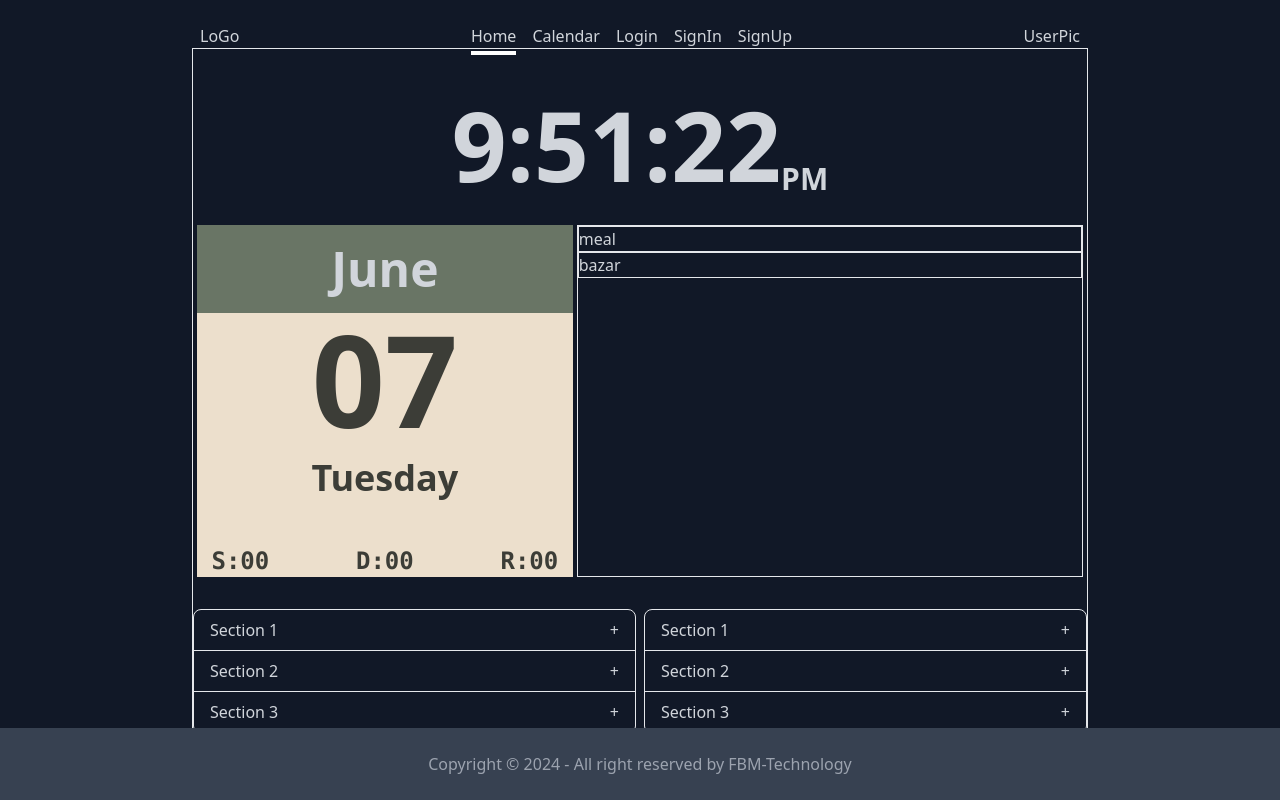
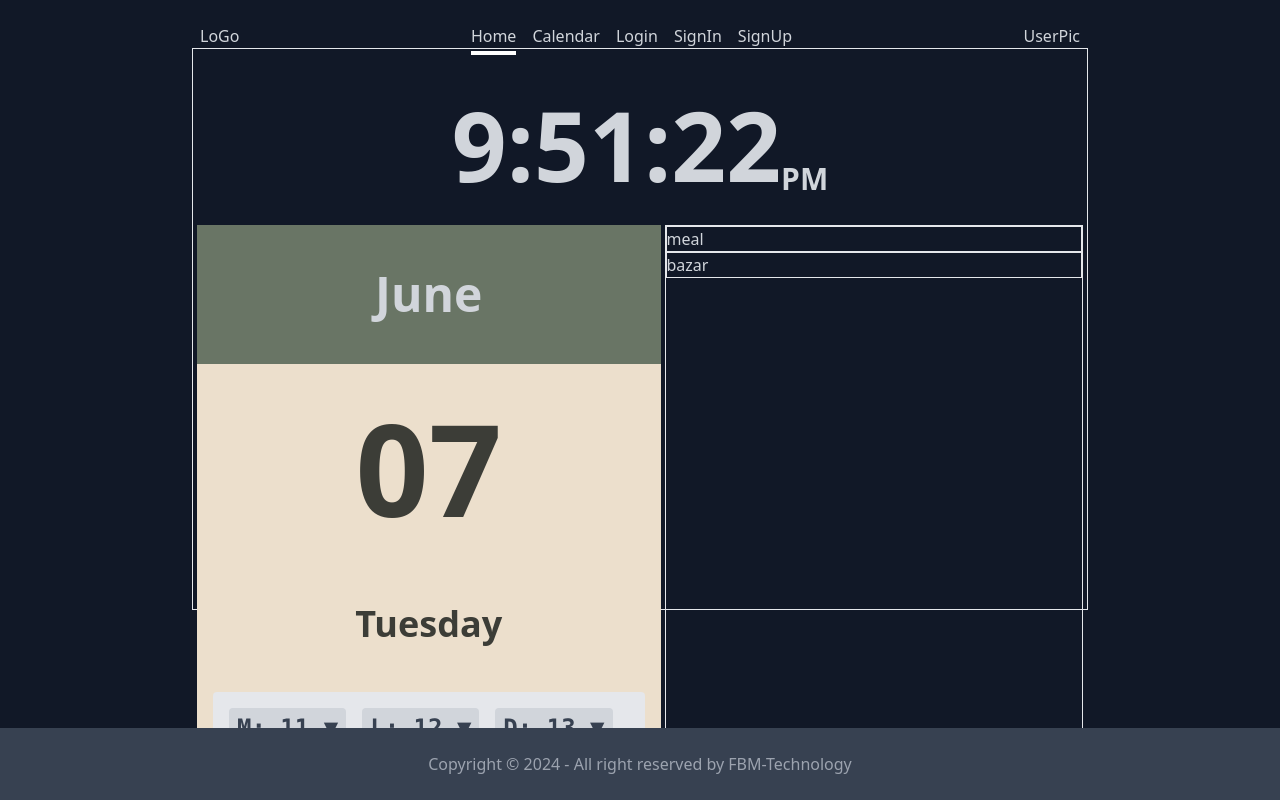
Before and after one commit to farhad-fbm/MessManagement, a React (Vite) app: page / in a window 1280 px wide. Built offline with nearby package versions, Linux system fonts and the light colour scheme.

Commit message:
added drop down

```diff
--- a/src/Root.jsx
+++ b/src/Root.jsx
@@ -2,13 +2,11 @@
 import { Outlet } from 'react-router-dom';
 import { Navbar } from './components/navbar/Navbar';
 import { Footer } from './components/footer/Footer';
-import { ModalComp } from './components/modal/Modal';
 export const Root = () => {
   return (
     <div className='bg-gray-900  text-gray-300 min-h-screen'>
       <Navbar />
       <div className="max-w-4xl mx-auto border"> <Outlet /></div>
-      <ModalComp />
       <div className="absolute bottom-0 w-full"><Footer /></div>
     </div>
   )
--- a/src/components/auth/Login.jsx
+++ b/src/components/auth/Login.jsx
@@ -1,6 +1,11 @@
+import MealTracker from "../dropDown/MealsDropDown"
 
 export const Login = () => {
   return (
-    <div>Login</div>
+    <div>
+      Login
+      <MealTracker />
+
+    </div>
   )
 }
--- a/src/components/dayCard/DayCard.jsx
+++ b/src/components/dayCard/DayCard.jsx
@@ -1,3 +1,4 @@
+import MealTracker from "../dropDown/MealsDropDown"
 
 export const DayCard = () => {
   return (
@@ -7,7 +8,7 @@ export const DayCard = () => {
         <div className=" grid place-items-center text-9xl font-extrabold">07</div>
         <div className=" grid place-items-center text-4xl font-semibold">Tuesday</div>
         <div className=" flex items-end text-2xl font-semibold">
-          <pre> S:00      D:00      R:00 </pre>
+          <MealTracker />
         </div>
       </div>
     </div>
--- /dev/null
+++ b/src/components/dropDown/MealsDropDown.jsx
@@ -0,0 +1,80 @@
+
+import { Dinner, Lunch, Morning } from "./onMeals";
+import { useState, useEffect, useRef } from "react";
+
+const MealDropdown = ({ id, mealData, isOpen, onClick }) => {
+  const dropdownRef = useRef(null);
+
+  useEffect(() => {
+    const handleClickOutside = (event) => {
+      if (dropdownRef.current && !dropdownRef.current.contains(event.target)) {
+        onClick(null);
+      }
+    };
+
+    document.addEventListener("mousedown", handleClickOutside);
+    return () => document.removeEventListener("mousedown", handleClickOutside);
+  }, [onClick]);
+
+  return (
+    <div ref={dropdownRef} className="relative inline-block mr-4">
+      <button
+        className="bg-gray-300 text-gray-700 py-1 px-2 rounded inline-flex items-center"
+        onClick={() => onClick(id)}
+      >
+        {id}: {mealData.length} {isOpen ? "▲" : "▼"}
+      </button>
+      {isOpen && (
+        <div
+          ref={dropdownRef}
+          className="fixed inset-0 flex items-center justify-center bg-black bg-opacity-50"
+        >
+          <div className="bg-white border rounded shadow-lg p-4 w-48">
+            {mealData.map(({ id, name, meal }) => (
+              <div key={id} className="px-4 py-2 text-gray-800">
+                {name}: {meal}
+              </div>
+            ))}
+          </div>
+        </div>
+      )}
+    </div>
+  );
+};
+
+const MealTracker = () => {
+  const [openDropdown, setOpenDropdown] = useState(null);
+
+  const handleDropdownClick = (dropdownId) => {
+    setOpenDropdown((prevDropdown) =>
+      prevDropdown === dropdownId ? null : dropdownId
+    );
+  };
+
+  return (
+    <div className="p-4">
+      <pre className="bg-gray-200 p-4 rounded">
+        <MealDropdown
+          id="M"
+          mealData={Morning}
+          isOpen={openDropdown === "M"}
+          onClick={handleDropdownClick}
+        />
+        <MealDropdown
+          id="L"
+          mealData={Lunch}
+          isOpen={openDropdown === "L"}
+          onClick={handleDropdownClick}
+        />
+        <MealDropdown
+          id="D"
+          mealData={Dinner}
+          isOpen={openDropdown === "D"}
+          onClick={handleDropdownClick}
+        />
+      </pre>
+    </div>
+  );
+};
+
+export default MealTracker;
--- /dev/null
+++ b/src/components/dropDown/onMeals.js
@@ -0,0 +1,29 @@
+export const onMeals = [
+  { id: 0, name: 'Arafat', meal: [1, 0, 0] },
+  { id: 1, name: 'Sujon', meal: [0, 1, 1] },
+  { id: 2, name: 'Bayazid', meal: [1, 1, 1] },
+  { id: 3, name: 'Swadhin', meal: [2, 1, 1] },
+  { id: 4, name: 'Rayhan', meal: [1, 1, 1] },
+  { id: 5, name: 'Tanvir', meal: [1, 1, 1] },
+  { id: 6, name: 'FBM', meal: [0, 3, 1] },
+  { id: 7, name: 'Fahad', meal: [1, 1, 1] },
+  { id: 8, name: 'Parvej', meal: [1, 1, 1] },
+  { id: 9, name: 'Hasan', meal: [1, 1, 1] },
+  { id: 10, name: 'Babul', meal: [1, 4, 1] },
+  { id: 11, name: 'Opu', meal: [0, 0, 1] },
+  { id: 12, name: 'Mahmud', meal: [0, 0, 0] },
+  { id: 13, name: 'CanMiya', meal: [1, 2, 1] },
+  { id: 14, name: 'Shihab', meal: [1, 1, 1] }
+]
+
+const Morning = [];
+const Lunch = [];
+const Dinner = [];
+
+onMeals.forEach(({ id, name, meal }) => {
+  if (meal[0] > 0) Morning.push({ id, name, meal: meal[0] });
+  if (meal[1] > 0) Lunch.push({ id, name, meal: meal[1] });
+  if (meal[2] > 0) Dinner.push({ id, name, meal: meal[2] });
+});
+
+export { Morning, Lunch, Dinner };
--- a/src/components/home/Home.jsx
+++ b/src/components/home/Home.jsx
@@ -16,8 +16,8 @@ export const Home = () => {
         </div>
       </div>
       <div className="flex gap-2 pt-8">
-        <Accordion />
-        <Accordion />
+        {/* <Accordion /> */}
+        {/* <Accordion /> */}
       </div>
     </div>
   )
```
